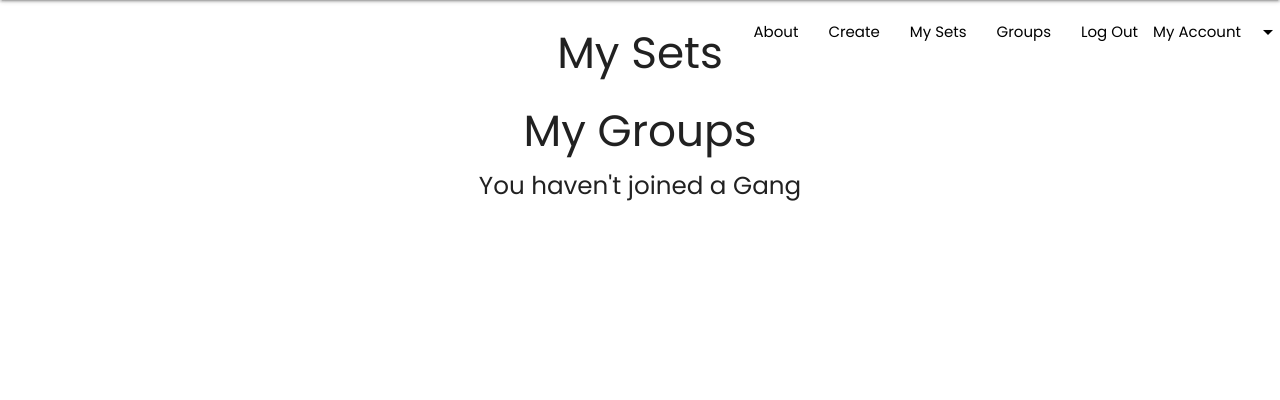
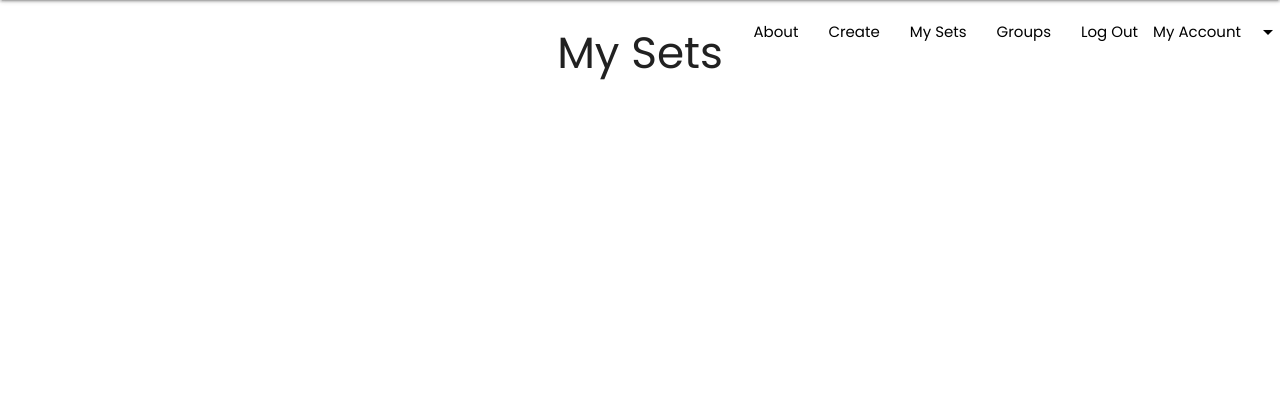
Before and after one commit to ursulacj/noted, a Django app: page /sets/ in a window 1280 px wide. Shown: the part 64-464 px from the top of the page. Run offline with Django 3.2, Linux system fonts and the light colour scheme; the visitor is signed in with stand-in values (Sample User, id 1); data that the repository does not hold is empty.

Commit message:
remove groups from user sets page, refactor sets_index to no longer pass groups to the template

```diff
--- a/main_app/templates/sets/index.html
+++ b/main_app/templates/sets/index.html
@@ -12,24 +12,4 @@
         </div>
     </a>
 {% endfor %}
-<h3>My Groups</h3>
-{% if groups.count %}
-      {% for group in groups %}
-        <div class="card">
-          <div class="card-content">
-            <span class="card-title">
-              <span>{{ group.name }}</span>
-            </span>
-          </div>
-          <div class="card-action">
-            <form action="{% url 'unassoc_group' user.id group.id %}" method="post">
-                {% csrf_token %}
-              <button type="submit" class="btn">Leave Group</button>
-            </form>
-          </div>
-        </div>
-      {% endfor %}
-    {% else %}
-      <h5>You haven't joined a Gang</h5>
-    {% endif %}
 {% endblock %}
--- a/main_app/views.py
+++ b/main_app/views.py
@@ -55,8 +55,10 @@ def successView(request):
 
 def sets_index(request):
   sets = Set.objects.filter(user = request.user)
-  groups = Group.objects.filter(users = request.user)
-  return render(request, 'sets/index.html', { 'sets': sets, 'mainclass' : "thin-body", 'groups' : groups } )
+  return render(request, 'sets/index.html', {
+    'sets': sets,
+    'mainclass' : "thin-body",
+    })
 
 @login_required
 def unassoc_group(request, user_id, group_id):
```
